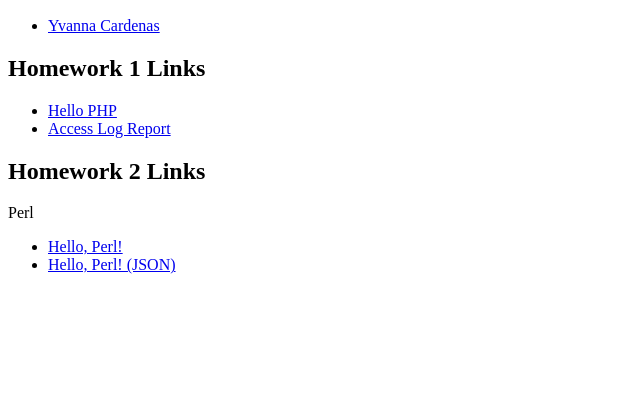
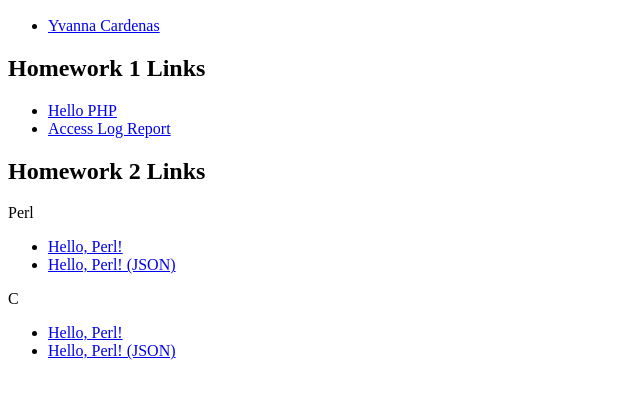
Before and after one commit to yvcardenas/ycardenas-site, a plain HTML site: page index.html in a window 1280 px wide. Shown: the part 110-508 px from the top of the page, without its empty margins (0-640 px from the left). Drawn offline with Linux system fonts and the light colour scheme.

Commit message:
Perl and C commits

```diff
--- a/index.html
+++ b/index.html
@@ -37,6 +37,13 @@
           <li><a href="/cgi-bin/perl-json-world.pl">Hello, Perl! (JSON)</a></li>
         </ul>
       </article>
+      <article>
+        <p>C</p>
+        <ul>
+          <li><a href="/cgi-bin/c-hello-html-world.cgi">Hello, Perl!</a></li>
+          <li><a href="/cgi-bin/perl-json-world.pl">Hello, Perl! (JSON)</a></li>
+        </ul>
+      </article>
   </main>
 </body>
 </html>
```
